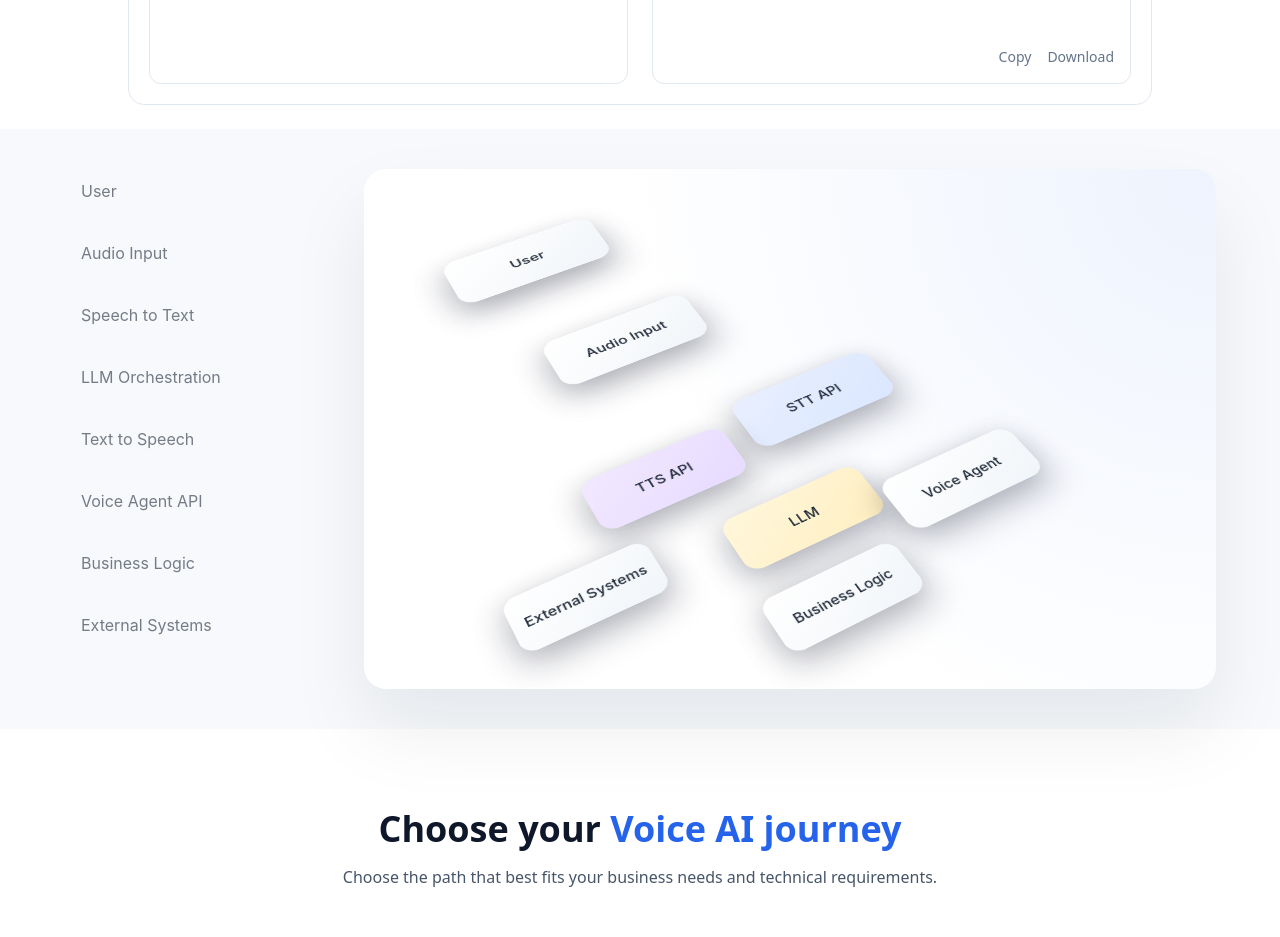
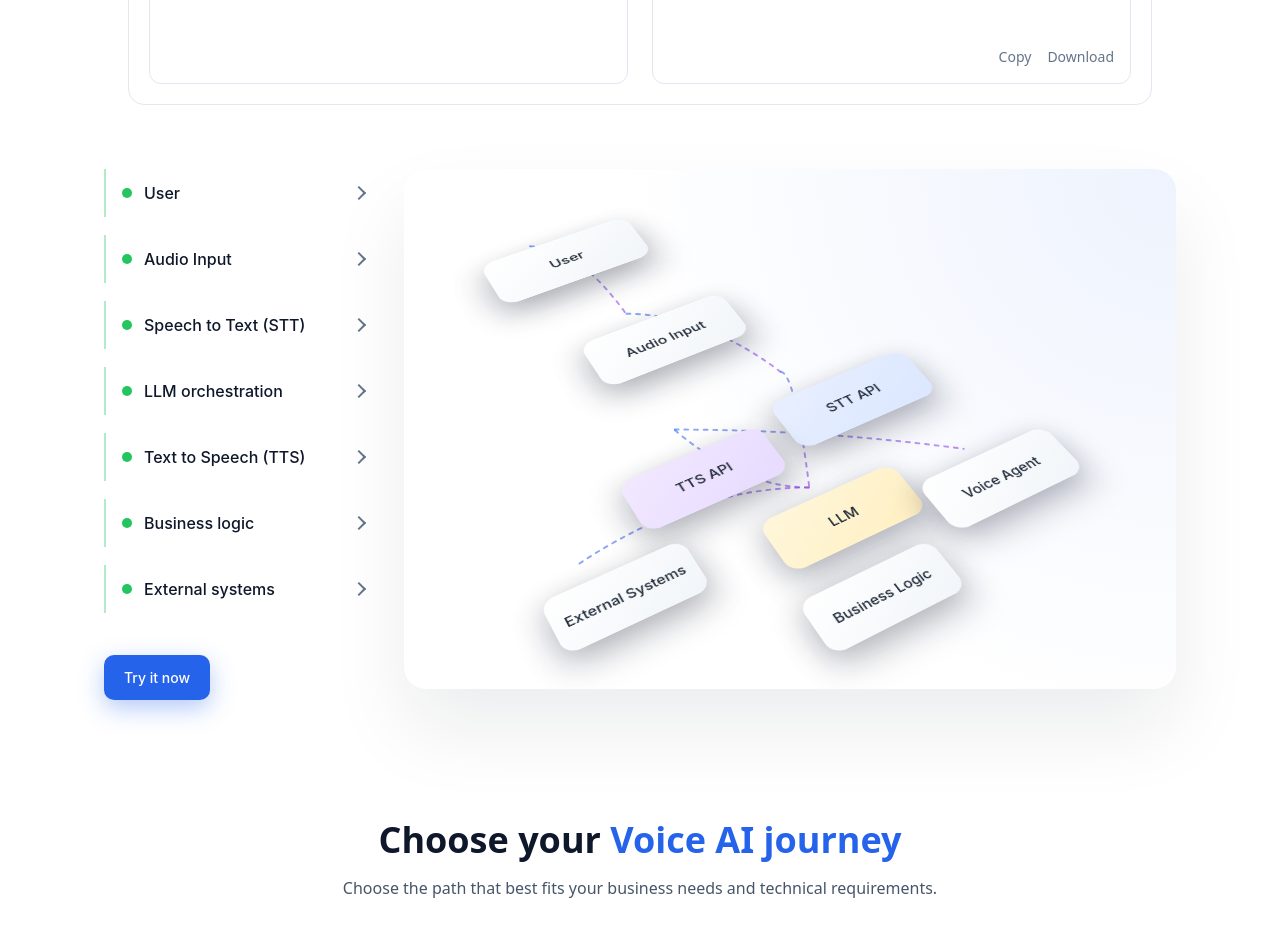
Before and after one commit to Paramesh-sabri/rbg-ai, a React (Vite) app: page / in a window 1280 px wide. Shown: the part 1000-1937 px from the top of the page. Built offline with nearby package versions, Linux system fonts and the light colour scheme.

Commit message:
css changes in contentflow

```diff
--- a/src/components/ContentFlow.jsx
+++ b/src/components/ContentFlow.jsx
@@ -2,14 +2,56 @@ import { useState } from "react";
 import "./content-flow.css";
 
 const ITEMS = [
-  { id: "user", label: "User" },
-  { id: "audio", label: "Audio Input" },
-  { id: "stt", label: "Speech to Text" },
-  { id: "llm", label: "LLM Orchestration" },
-  { id: "tts", label: "Text to Speech" },
-  { id: "voice", label: "Voice Agent API" },
-  { id: "biz", label: "Business Logic" },
-  { id: "ext", label: "External Systems" }
+  {
+    id: "user",
+    label: "User",
+    description: "Your customer or end user speaking naturally."
+  },
+  {
+    id: "audio",
+    label: "Audio Input",
+    description:
+      "Partner-provided transport layer that bridges stream audio into Deepgram's APIs and plays back TTS audio to the end user, including Telephony partners (via PSTN/SIP)."
+  },
+  {
+    id: "stt",
+    label: "Speech to Text (STT)",
+    description:
+      "Conversational speech recognition that detects end-of-turn and interruptions, and streams transcripts in real-time."
+  },
+  {
+    id: "llm",
+    label: "LLM orchestration",
+    description: (
+      <>
+        <ul>
+          <li><strong>Context:</strong> Maintains conversation history and system settings.</li>
+          <li><strong>System Updates:</strong> Adjusts role or behavior.</li>
+          <li><strong>Prompt Updates:</strong> Refines instructions in real time.</li>
+          <li><strong>Response Injections:</strong> Adds guidance or context.</li>
+          <li><strong>Function Calling:</strong> Executes actions or fetches data.</li>
+          <li><strong>LLM (via API):</strong> Connects to language models.</li>
+        </ul>
+      </>
+    )
+  },
+  {
+    id: "tts",
+    label: "Text to Speech (TTS)",
+    description: "Converts AI responses into natural-sounding speech."
+  },
+  {
+    id: "biz",
+    label: "Business logic",
+    description:
+      "Your custom application logic. Executes domain-specific actions, integrates external APIs, or adds validation."
+  },
+  {
+    id: "ext",
+    label: "External systems",
+    description:
+      "Databases, APIs, and back-office systems that the agent interacts with. Results are fed back into the conversation context."
+  }
 ];
 
 const FLOW_CHAINS = {
@@ -21,7 +63,10 @@ const FLOW_CHAINS = {
 };
 
 export default function ContentFlow() {
-  const [active, setActive] = useState(null);
+  const [active, setActive] = useState(null);   // click
+  const [hovered, setHovered] = useState(null); // hover
+
+  const focus = hovered || active;
 
   return (
     <section className="content-flow">
@@ -29,31 +74,46 @@ export default function ContentFlow() {
 
         {/* LEFT COLUMN */}
         <div className="flow-left">
-          {ITEMS.map(item => (
-            <div
-              key={item.id}
-              className={`flow-item ${active === item.id ? "active" : ""}`}
-              onMouseEnter={() => setActive(item.id)}
-              onMouseLeave={() => setActive(null)}
-            >
-              {item.label}
-            </div>
-          ))}
+          {ITEMS.map(item => {
+            const isOpen = active === item.id;
+
+            return (
+              <div key={item.id} className={`flow-accordion ${isOpen ? "open" : ""}`}>
+                <button
+                  className="flow-header"
+                  onClick={() => setActive(isOpen ? null : item.id)}
+                  onMouseEnter={() => setHovered(item.id)}
+                  onMouseLeave={() => setHovered(null)}
+                >
+                  <span className="dot" />
+                  <span className="label">{item.label}</span>
+                  <span className="arrow" />
+                </button>
+
+                <div className="flow-content">
+                  {item.description}
+                </div>
+              </div>
+            );
+          })}
+           <button className="try-button">
+             Try it now
+            </button>
         </div>
 
         {/* RIGHT BOARD */}
-        <div className={`flow-board ${active ? "has-active" : ""}`}>
+        <div className={`flow-board ${focus ? "has-active" : ""}`}>
 
-          <FlowPaths active={active} />
+          <FlowPaths active={focus} />
 
-          <Tile id="user"  active={active} x={80}  y={40}>User</Tile>
-          <Tile id="audio" active={active} x={180} y={120}>Audio Input</Tile>
-          <Tile id="stt" active={active} x={370} y={180} color="blue">STT API</Tile>
-          <Tile id="tts" active={active} x={220} y={270} color="purple" deep>TTS API</Tile>
-          <Tile id="llm"   active={active} x={360} y={300} color="yellow">LLM</Tile>
-          <Tile id="voice" active={active} x={520} y={260}>Voice Agent</Tile>
-          <Tile id="ext"   active={active} x={140} y={380}>External Systems</Tile>
-          <Tile id="biz"   active={active} x={400} y={380}>Business Logic</Tile>
+          <Tile id="user"  active={focus} x={80}  y={40}>User</Tile>
+          <Tile id="audio" active={focus} x={180} y={120}>Audio Input</Tile>
+          <Tile id="stt"   active={focus} x={370} y={180} color="blue">STT API</Tile>
+          <Tile id="tts"   active={focus} x={220} y={270} color="purple" deep>TTS API</Tile>
+          <Tile id="llm"   active={focus} x={360} y={300} color="yellow">LLM</Tile>
+          <Tile id="voice" active={focus} x={520} y={260}>Voice Agent</Tile>
+          <Tile id="ext"   active={focus} x={140} y={380}>External Systems</Tile>
+          <Tile id="biz"   active={focus} x={400} y={380}>Business Logic</Tile>
 
         </div>
       </div>
@@ -88,6 +148,13 @@ function FlowPaths({ active }) {
 
   return (
     <svg className="flow-paths" viewBox="0 0 800 520">
+      <defs>
+        <linearGradient id="flowGradient" x1="0%" y1="0%" x2="100%" y2="0%">
+          <stop offset="0%" stopColor="#2563eb" />
+          <stop offset="100%" stopColor="#9333ea" />
+        </linearGradient>
+      </defs>
+
       {paths.map((p, i) => {
         const isActive =
           active &&
@@ -98,8 +165,8 @@ function FlowPaths({ active }) {
           <path
             key={i}
             d={curve(p.fromXY, p.toXY)}
-            className={`flow-path ${isActive ? "active" : ""}`}
-            style={{ animationDelay: `${i * 120}ms` }}
+            className={`flow-path ${isActive ? "active" : "idle"}`}
+            style={{ stroke: "url(#flowGradient)" }}
           />
         );
       })}
--- a/src/components/content-flow.css
+++ b/src/components/content-flow.css
@@ -1,9 +1,11 @@
 /* ROOT */
 .content-flow {
-  background: #f7f9fc;
   padding: 40px;
   color: #1f2937;
   font-family: Inter, system-ui, sans-serif;
+  max-width: 1200px;
+  margin: 0 auto;
+
 }
 
 /* LAYOUT */
@@ -13,8 +15,8 @@
   gap: 40px;
 
   max-width: 1200px;
-  margin: 0 auto;              /* 👈 centers horizontally */
-  padding: 0 24px;             /* 👈 side breathing space */
+  margin: 0 auto;
+  padding: 0 24px;
 }
 
 
@@ -117,18 +119,25 @@
 
 .flow-path {
   fill: none;
-  stroke: rgba(37,99,235,0.25);
   stroke-width: 2;
-  stroke-dasharray: 1000;
-  stroke-dashoffset: 1000;
-  opacity: 0;
+  stroke-linecap: round;
+  stroke-dasharray: 4 6;
+  opacity: 0.55;
+  transition:
+    stroke 300ms ease,
+    stroke-width 300ms ease,
+    opacity 300ms ease,
+    filter 300ms ease;
+}
+.flow-path.idle {
+  stroke: linear-gradient(#2563eb, #9333ea);
 }
 
 .flow-path.active {
+  stroke-width: 2.5;
+  stroke-dasharray: none;
   opacity: 1;
-  stroke: rgba(37,99,235,0.9);
-  animation: draw-line 600ms ease forwards;
-  filter: drop-shadow(0 0 6px rgba(37,99,235,0.4));
+  filter: drop-shadow(0 0 6px rgba(37,99,235,0.35));
 }
 
 @keyframes draw-line {
@@ -163,3 +172,126 @@
     margin-top: 32px;
   }
 }
+
+@keyframes dash-flow {
+  from {
+    stroke-dashoffset: 0;
+  }
+  to {
+    stroke-dashoffset: -20;
+  }
+}
+
+.flow-path.idle {
+  animation: dash-flow 2.5s linear infinite;
+}
+/* ACCORDION ITEM */
+.flow-accordion {
+  border-left: 2px solid rgba(34,197,94,0.35);
+  padding-left: 16px;
+}
+
+/* HEADER */
+.flow-header {
+  all: unset;
+  cursor: pointer;
+  width: 100%;
+  display: flex;
+  align-items: center;
+  gap: 12px;
+  padding: 12px 0;
+  color: #0f172a;
+  font-weight: 500;
+}
+
+/* GREEN DOT */
+.flow-header .dot {
+  width: 10px;
+  height: 10px;
+  border-radius: 50%;
+  background: #22c55e;
+  flex-shrink: 0;
+}
+
+/* LABEL */
+.flow-header .label {
+  flex: 1;
+}
+
+/* ARROW */
+.flow-header .arrow {
+  width: 10px;
+  height: 10px;
+  border-right: 2px solid #64748b;
+  border-bottom: 2px solid #64748b;
+  transform: rotate(-45deg);
+  transition: transform 200ms ease;
+}
+
+/* OPEN STATE */
+.flow-accordion.open .arrow {
+  transform: rotate(45deg);
+}
+
+/* CONTENT */
+.flow-content {
+  max-height: 0;
+  overflow: hidden;
+  font-size: 14px;
+  color: #475569;
+  line-height: 1.6;
+  transition: max-height 300ms ease, opacity 200ms ease;
+  opacity: 0;
+}
+
+/* OPEN CONTENT */
+.flow-accordion.open .flow-content {
+  max-height: 500px;
+  opacity: 1;
+  padding-bottom: 12px;
+}
+
+/* LIST STYLING */
+.flow-content ul {
+  padding-left: 16px;
+}
+
+.flow-content li {
+  margin-bottom: 6px;
+}
+/* TRY IT NOW BUTTON */
+.try-button {
+  margin-top: 24px;
+  align-self: flex-start;
+
+  padding: 12px 20px;
+  border-radius: 10px;
+  border: none;
+  cursor: pointer;
+
+  background: #2563eb;
+  color: #ffffff;
+  font-weight: 500;
+  font-size: 14px;
+
+  box-shadow:
+    0 8px 24px rgba(37, 99, 235, 0.35);
+
+  transition:
+    transform 150ms ease,
+    box-shadow 150ms ease,
+    background 150ms ease;
+}
+
+.try-button:hover {
+  background: #1d4ed8;
+  transform: translateY(-1px);
+  box-shadow:
+    0 12px 30px rgba(37, 99, 235, 0.45);
+}
+
+.try-button:active {
+  transform: translateY(0);
+  box-shadow:
+    0 6px 18px rgba(37, 99, 235, 0.35);
+}
```
